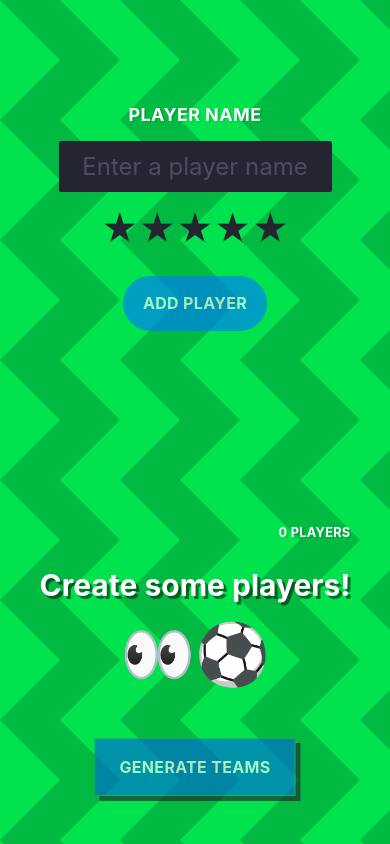
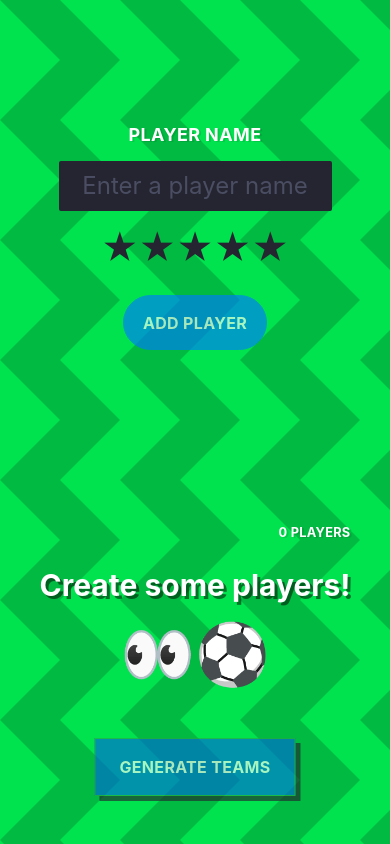
Before and after one commit to LewisAlderman/Fair-Teams, a React (Create React App) app in the folder fair-teams/: page / in a window 390 px wide. Built offline with nearby package versions, Linux system fonts and the light colour scheme.

Commit message:
layout adjustments

```diff
--- a/fair-teams/src/App.js
+++ b/fair-teams/src/App.js
@@ -103,9 +103,6 @@ class App extends Component {
 
 			let teams = document.querySelector(".teams-container");
 			teams.classList.toggle("shown");
-
-			// document.getElementById("generate").value = "Try Again";
-			document.getElementById("generate");
 		}
 	};
 
--- a/fair-teams/src/index.css
+++ b/fair-teams/src/index.css
@@ -193,7 +193,8 @@ body {
     justify-content: center; }
     .form-container form {
       min-width: 60%;
-      max-width: 70%; }
+      max-width: 70%;
+      margin: 5% 0 5%; }
 
   .list-container .intro {
     text-align: center; }
--- a/fair-teams/src/style.scss
+++ b/fair-teams/src/style.scss
@@ -97,6 +97,7 @@ body {
 		form {
 			min-width: 60%;
 			max-width: 70%;
+			margin: 5% 0 5%;
 		}
 	}
 
```
Also changed, not shown: 2 other files (tests, documents, lock files or other folders).
